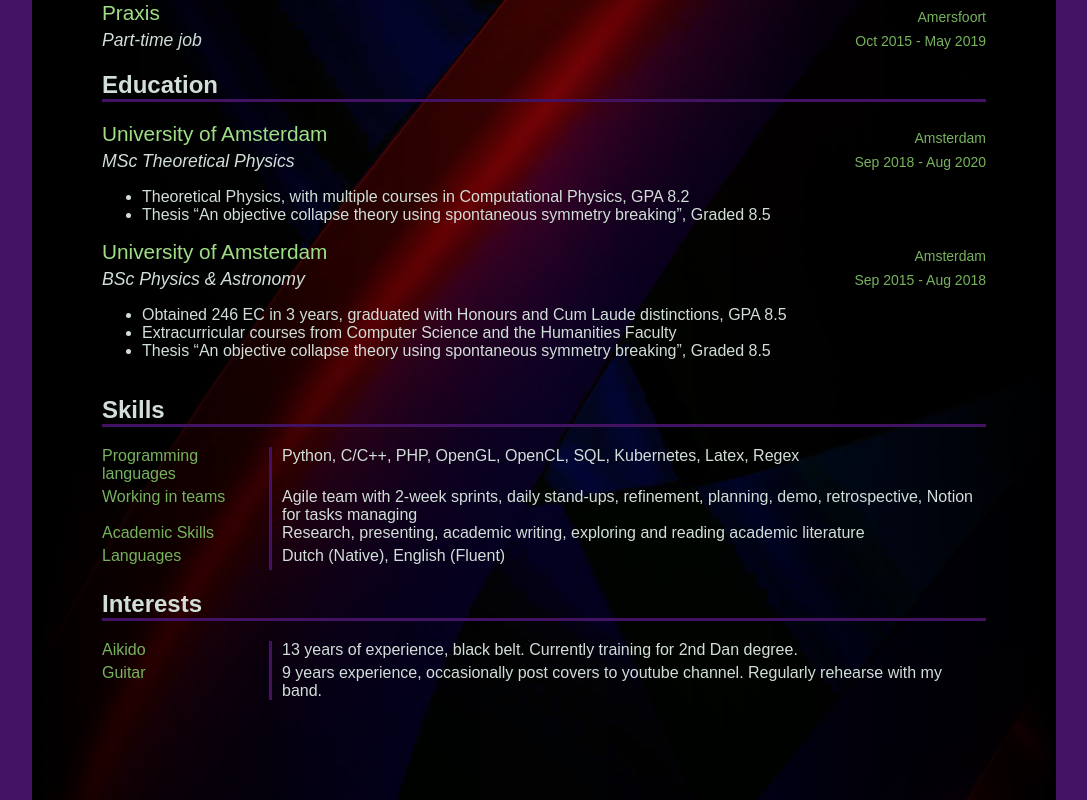
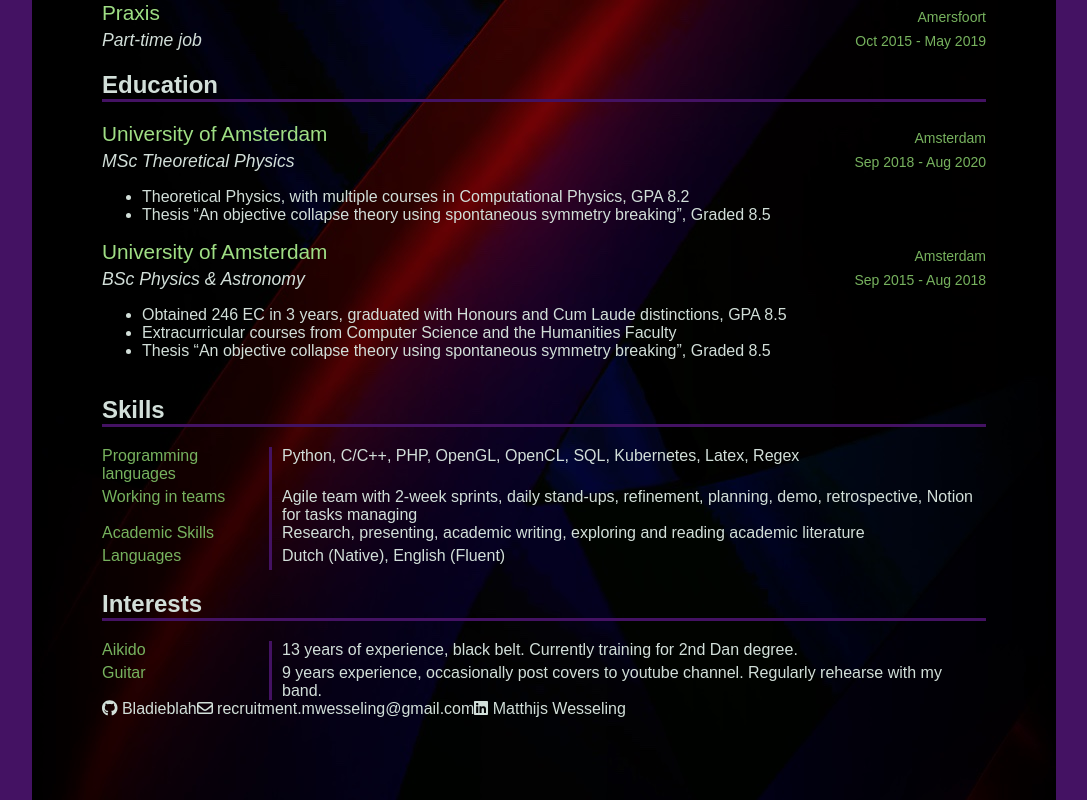
Before and after one commit to Bladieblah/Bladieblah.github.io, a Next.js app: page /cv in a window 1280 px wide. Shown: the part 1226-2026 px from the top of the page, without its empty margins (96-1183 px from the left). Built offline with nearby package versions, Linux system fonts and the light colour scheme; a web font is replaced by a local one.

Commit message:
Add some icons and links

```diff
--- a/src/components/Footer.tsx
+++ b/src/components/Footer.tsx
@@ -1,7 +1,14 @@
+import { faGithub, faLinkedin } from '@fortawesome/free-brands-svg-icons'
+import { faEnvelope } from '@fortawesome/free-regular-svg-icons'
+import { FontAwesomeIcon } from '@fortawesome/react-fontawesome'
 import styles from './styles/layout.module.css'
 
 export default function Footer() {
   return (
-    <div className={styles.footer}/>
+    <div className={styles.footer}>
+      <a href='https://github.com/Bladieblah'><FontAwesomeIcon icon={faGithub}/> Bladieblah</a>
+      <a href='mailto:recruitment.mwesseling@gmail.com'><FontAwesomeIcon icon={faEnvelope}/> recruitment.mwesseling@gmail.com</a>
+      <a href='https://www.linkedin.com/in/matthijs-wesseling-779879199/'><FontAwesomeIcon icon={faLinkedin}/> Matthijs Wesseling</a>
+    </div>
   )
 }
```
